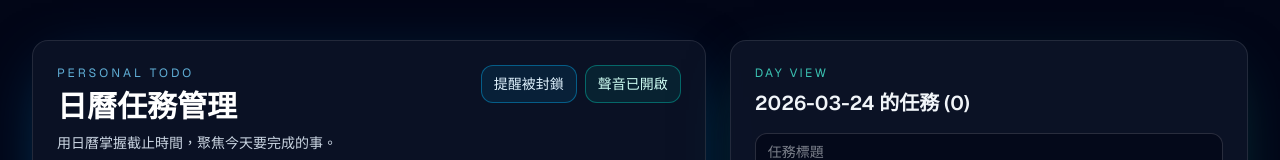
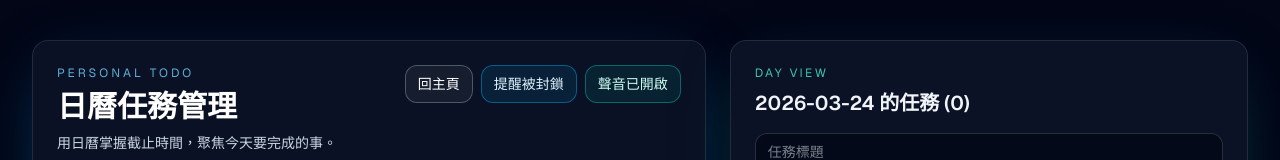
Before and after one commit to whywong2010/todoflow-persnal-planner, a Next.js app: page /dashboard in a window 1280 px wide. Shown: the top 160 px of the page. Built offline with nearby package versions, Linux system fonts and the light colour scheme.

Commit message:
feat: add back-to-home button on dashboard

```diff
--- a/src/components/todo-app.tsx
+++ b/src/components/todo-app.tsx
@@ -1,6 +1,7 @@
 "use client";
 
 import { FormEvent, useEffect, useMemo, useRef, useState } from "react";
+import Link from "next/link";
 import {
   loadReminderState,
   loadTodos,
@@ -557,6 +558,12 @@ export function TodoApp() {
             </div>
 
             <div className="flex flex-wrap items-center gap-2">
+              <Link
+                href="/"
+                className="rounded-xl border border-white/25 bg-white/5 px-3 py-2 text-sm text-white transition hover:bg-white/10"
+              >
+                回主頁
+              </Link>
               <button
                 type="button"
                 onClick={requestNotificationPermission}
```
